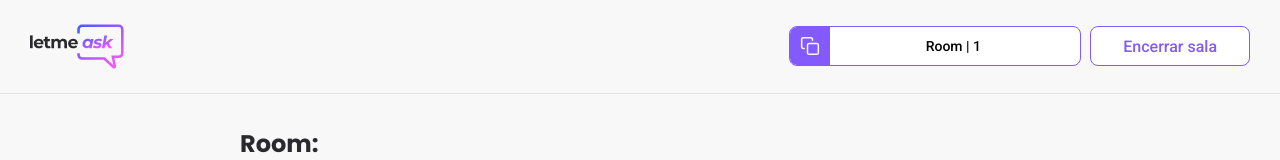
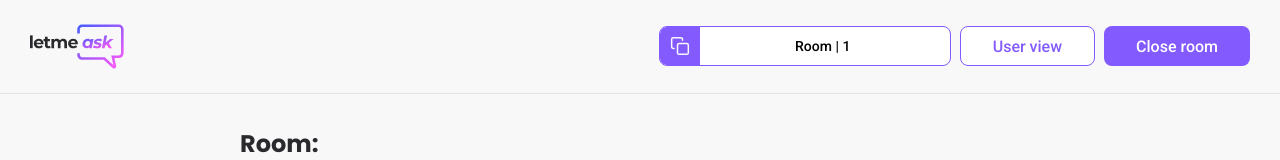
Before and after one commit to josealexandre/letmeask-app, a React (Create React App) app: page /admin/rooms/1 in a window 1280 px wide. Shown: the top 160 px of the page. Built offline with nearby package versions, Linux system fonts and the light colour scheme; no server answers; the database is empty.

Commit message:
Create navigation between user view and admin view

```diff
--- a/src/pages/AdminRoom/index.tsx
+++ b/src/pages/AdminRoom/index.tsx
@@ -72,7 +72,10 @@ export function AdminRoom() {
                     <img src={logoImg} alt="Application's logotype - Let me ask" />
                     <div>
                         <RoomCode code={roomId} />
-                        <Button isOutlined={true} onClick={handleClosingConfirmation}>Encerrar sala</Button>
+                        <Button isOutlined={true} onClick={() => history.push(`/rooms/${roomId}`)}>
+                                User view
+                            </Button>
+                        <Button  onClick={handleClosingConfirmation}>Close room</Button>
                     </div>
                 </div>
             </header>
--- a/src/pages/Room/index.tsx
+++ b/src/pages/Room/index.tsx
@@ -76,6 +76,11 @@ export function Room() {
                     <img src={logoImg} alt="Application's logotype - Let me ask" />
                     <div>
                         <RoomCode code={roomId} />
+                        { user &&
+                            <Button isOutlined={true} onClick={() => history.push(`/admin/rooms/${roomId}`)}>
+                                Admin view
+                            </Button>
+                        }
                     </div>
                 </div>
             </header>
```
